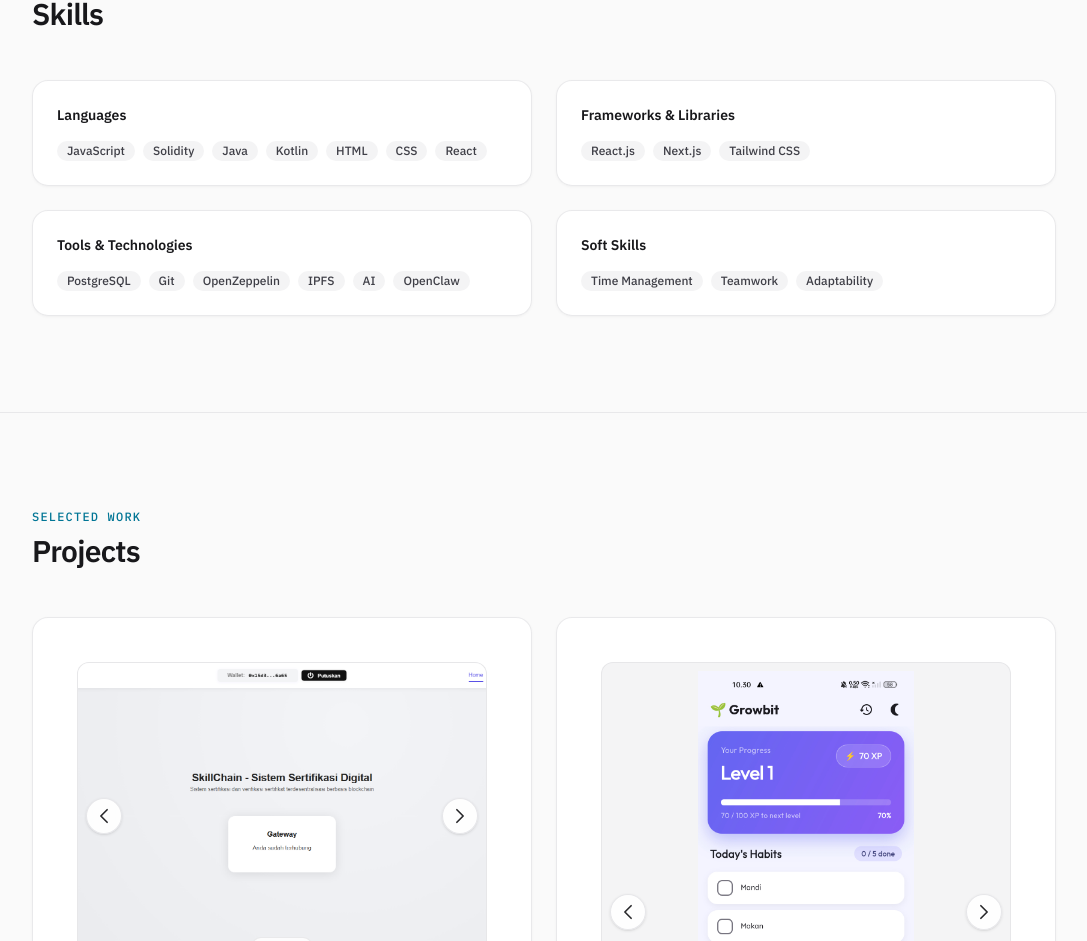
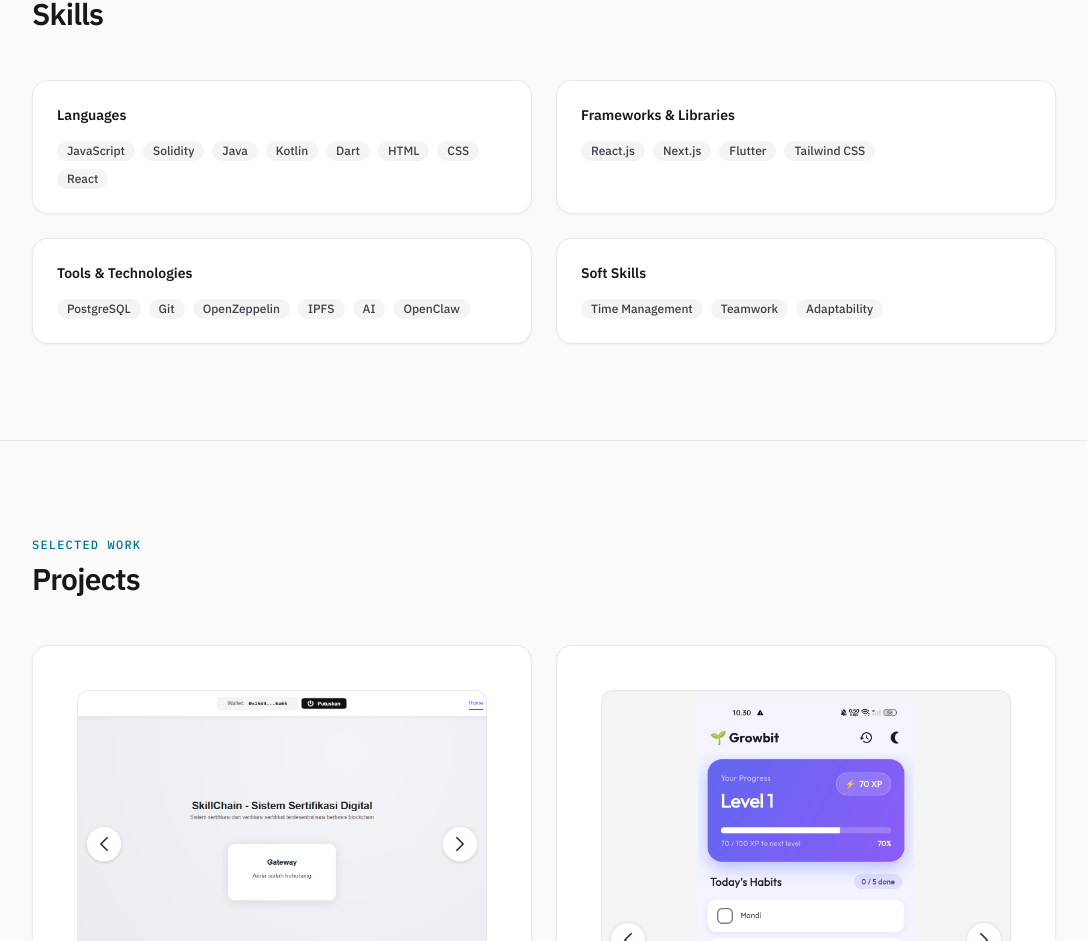
Before and after one commit to Murito-01/personal-portofolio, a Next.js app: page / in a window 1280 px wide. Shown: the part 1637-2578 px from the top of the page, without its empty margins (96-1183 px from the left). Built offline with nearby package versions, Linux system fonts and the light colour scheme.

Commit message:
Update skills

```diff
--- a/data/skills.ts
+++ b/data/skills.ts
@@ -1,11 +1,11 @@
 export const skillGroups = [
   {
     title: "Languages",
-    items: ["JavaScript", "Solidity", "Java", "Kotlin", "HTML", "CSS", "React"],
+    items: ["JavaScript", "Solidity", "Java", "Kotlin", "Dart", "HTML", "CSS", "React"],
   },
   {
     title: "Frameworks & Libraries",
-    items: ["React.js", "Next.js", "Tailwind CSS"],
+    items: ["React.js", "Next.js", "Flutter", "Tailwind CSS"],
   },
   {
     title: "Tools & Technologies",
```
